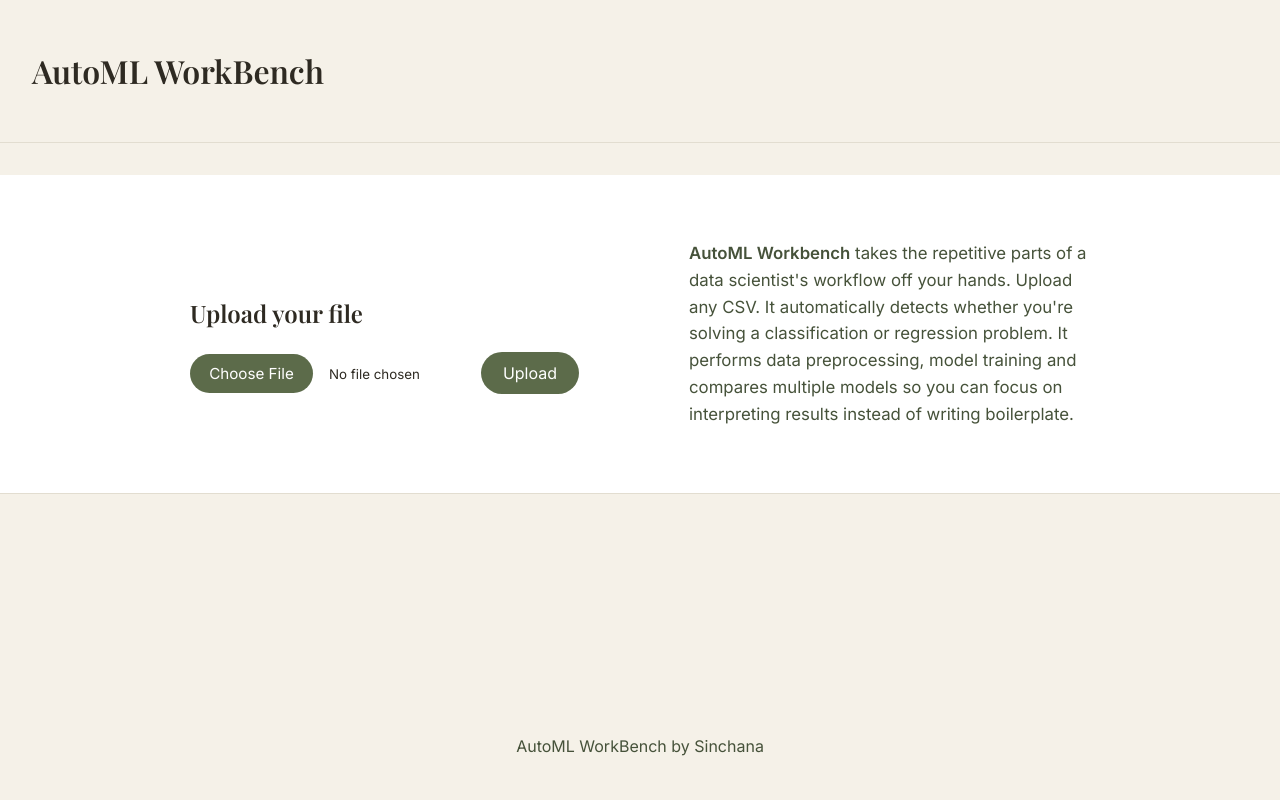
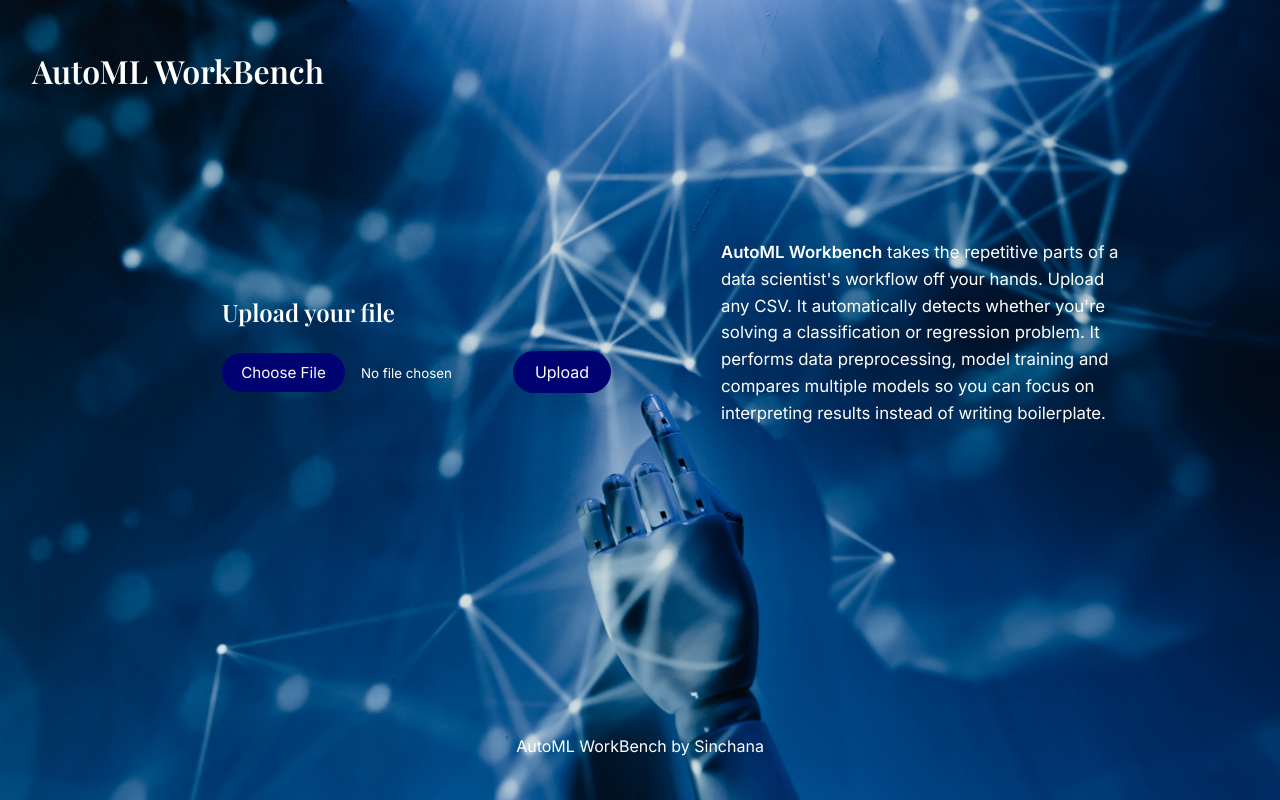
Before and after one commit to sinchanabm-ux/automl-workbench, a Flask app: page / in a window 1280 px wide; the page is wider, and only the part inside the window is pictured. Run offline with Flask 3, Linux system fonts and the light colour scheme; some web fonts are replaced.

Commit message:
CSS changes

```diff
--- a/static/base.css
+++ b/static/base.css
@@ -1,20 +1,17 @@
 /* ---------- Color palette & fonts, available to every page ---------- */
 :root {
-    --color-background: #F5F1E8;
+    --color-background: #e8eef5;
     --color-card: #FFFFFF;
     --color-text: #2E2A22;
-    --color-accent: #5C6B4A;
-    --color-accent-dark: #46523A;
-    --color-border: #E2DDD0;
+    --color-accent: #000272;
+    --color-accent-dark: #000000;
+    --color-border: #1c2440;
 
     --font-heading: "Playfair Display", Georgia, serif;
     --font-body: "Inter", "Work Sans", Arial, sans-serif;
 }
 
 /* ---------- Basic reset ---------- */
-* {
-    box-sizing: border-box;
-}
 
 html {
     overflow-x: hidden;
@@ -25,21 +22,24 @@ body {
     min-height: 100vh;
     display: flex;
     flex-direction: column;
-    background-color: var(--color-background);
     color: var(--color-text);
     font-family: var(--font-body);
     line-height: 1.6;
+    background-image: url("images/background.jpg");
+    background-position: center;
+    background-size: cover;
+    background-attachment: fixed;
 }
 
 h1, h2, h3 {
     font-family: var(--font-heading);
     font-weight: 600;
+    color: white;
 }
 
 /* ---------- Shared layout ---------- */
 header {
     padding: 1.5rem 2rem;
-    border-bottom: 1px solid var(--color-border);
 }
 
 main {
@@ -53,8 +53,9 @@ main {
 footer {
     text-align: center;
     padding: 1.5rem;
-    color: var(--color-accent-dark);
+    color: white;
     font-size: 1rem;
+
 }
 
 /* ---------- Shared button style ---------- */
--- a/static/index.css
+++ b/static/index.css
@@ -1,6 +1,4 @@
 .hero {
-    background-color: var(--color-card);
-    border-bottom: 1px solid var(--color-border);
     display: flex;
     align-items: center;
     padding: 3rem 2rem;
@@ -29,12 +27,13 @@
 .hero-description {
     flex: 1 1 300px;
     font-size: 1.05rem;
-    color: var(--color-accent-dark);
+    color: var(--color-text);
+    margin-right: auto;
 }
 
 input[type="file"] {
     font-family: var(--font-body);
-    color: var(--color-text);
+    color: white;
 }
 
 input[type="file"]::file-selector-button {
@@ -52,3 +51,13 @@ input[type="file"]::file-selector-button {
 input[type="file"]::file-selector-button:hover {
     background-color: var(--color-accent-dark);
 }
+
+.hero-content, .hero-content h1, .hero-content h2 {
+    color: white;
+}
+
+.hero-form h2,
+.hero-description,
+.hero-description p {
+    color: white;
+}
--- a/static/results.css
+++ b/static/results.css
@@ -44,3 +44,7 @@
 .best-label--hidden {
     visibility: hidden;
 }
+
+.summary p{
+    color: white;
+}
--- a/templates/results.html
+++ b/templates/results.html
@@ -10,7 +10,7 @@
 
     <h2>Your Results</h2>
 
-    <section aria-label="Run summary">
+    <section aria-label="Run summary" class="summary">
         <p><strong>File:</strong> {{ filename }}</p>
         <p><strong>Target column:</strong> {{ target_column }}</p>
         <p><strong>Problem type:</strong> {{ problem_type }}</p>
```
Also changed, not shown: static/images/background.jpg (added).
